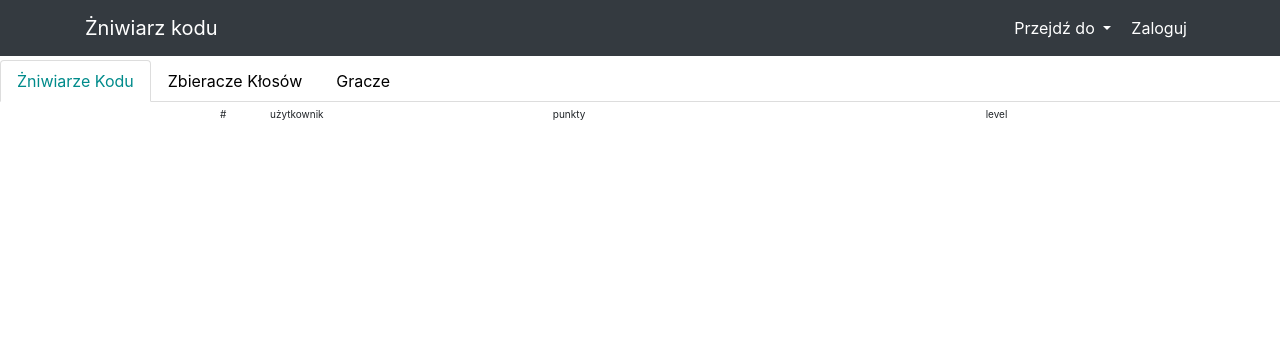
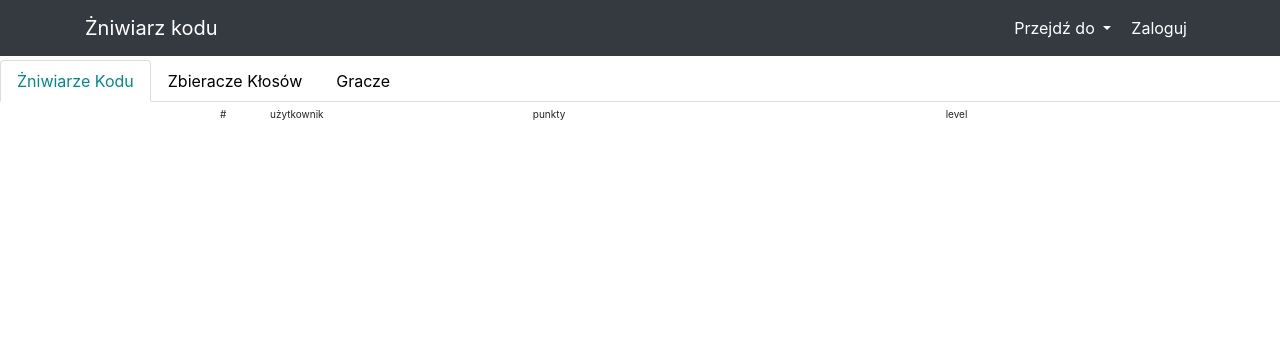
Before and after one commit to jwiszowata/code_reaper, a Django app: page /code_reaper/ranking/ in a window 1280 px wide. Shown: the top 362 px of the page. Run offline with Django 3.2, Linux system fonts and the light colour scheme; data that the repository does not hold is empty; some libraries are stand-ins or nearby versions.

Commit message:
Ranking style fix

```diff
--- a/code_reaper_site/static/code_reaper/ranking.css
+++ b/code_reaper_site/static/code_reaper/ranking.css
@@ -17,7 +17,7 @@ div.ranks {
 .rank_row {
 	display: inline-block;
 	font-size: 20px;
-	margin-right: 30px;
+	margin-right: 10px;
 }
 
 .username {
```
